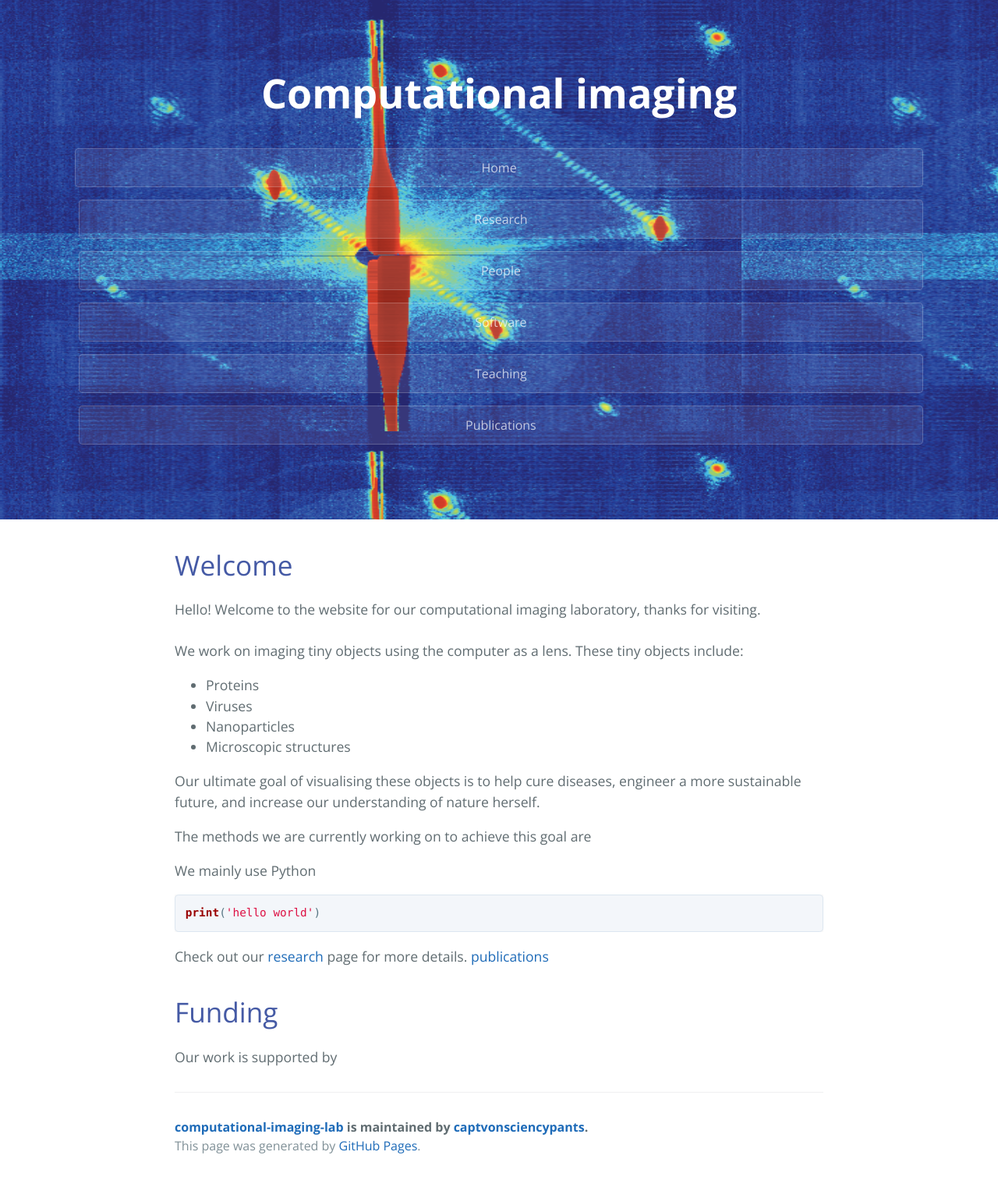
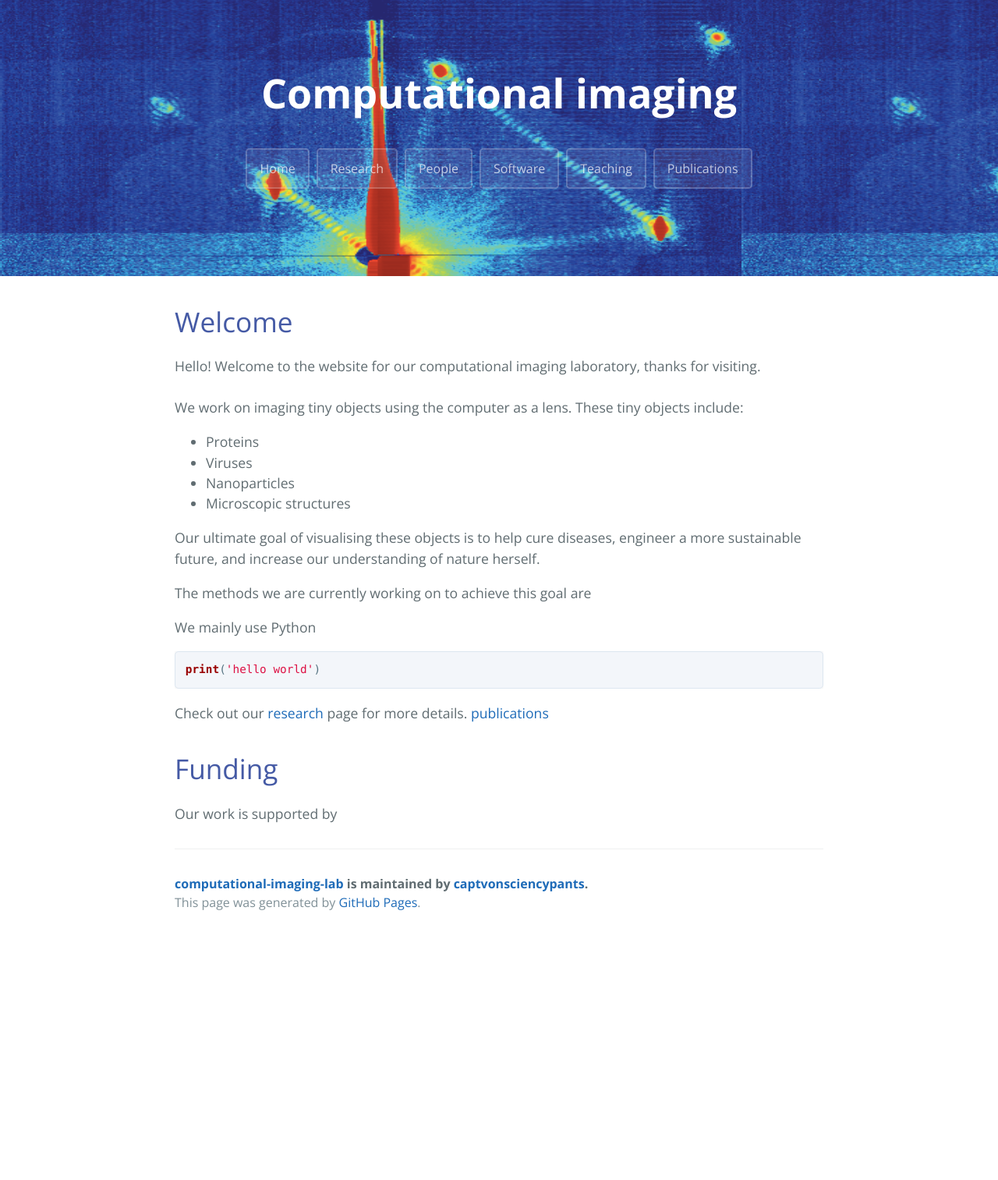
Before and after one commit to captvonsciencypants/computational-imaging-lab, a Jekyll site: the page built from index.md, in a window 1280 px wide. Shown: the whole page at 78% size. Built offline with Jekyll 4.4.1, drawn with Linux system fonts in a browser that asks for light colours; our own code applies the rules of GitHub Pages for plain Markdown files; the repository's description, which GitHub fills in, is left out; after the commit the page ends 1201 px from its top, so only the background shows below that.

Commit message:
Update jekyll-theme-cayman.scss

```diff
--- a/_sass/jekyll-theme-cayman.scss
+++ b/_sass/jekyll-theme-cayman.scss
@@ -62,13 +62,13 @@ a {
 }
 
 .btn {
-  display: block; /* inline-block */
-  margin-bottom: 1rem;
+  display: inline-block; /* inline-block */
+  margin-bottom: 2rem; // 1rem
   color: rgba(255, 255, 255, 0.7);
   background-color: rgba(255, 255, 255, 0.08);
   border-color: rgba(255, 255, 255, 0.2);
   border-style: solid;
-  border-width: 1px;
+  border-width: 2px; // 1px
   border-radius: 0.3rem;
   transition: color 0.2s, background-color 0.2s, border-color 0.2s;
 
```
